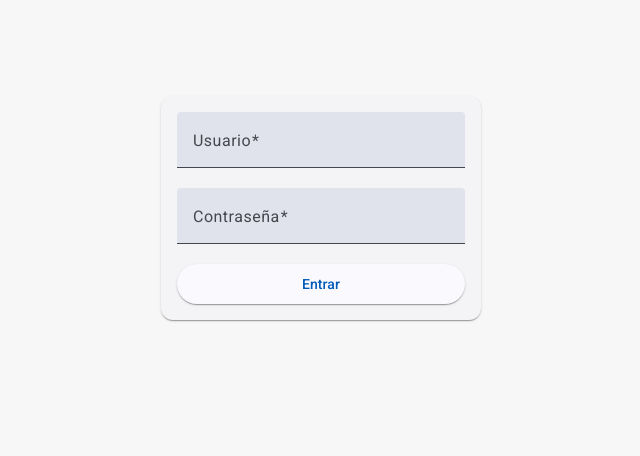
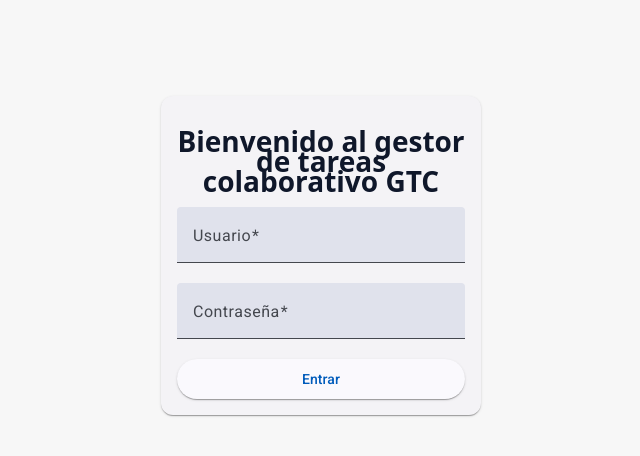
Before and after one commit to Josephwebs/webpage-gtc, an Angular app: page /login in a window 1280 px wide. Shown: the top 456 px of the page, without its empty margins (319-959 px from the left). Built offline with nearby package versions, Linux system fonts and the light colour scheme.

Commit message:
feat(login): add welcome title

```diff
--- a/src/app/pages/login/login.component.css
+++ b/src/app/pages/login/login.component.css
@@ -3,6 +3,10 @@
   margin: 5rem auto;
   padding: 1rem;
 }
+.login-title {
+  text-align: center;
+  margin-bottom: 1rem;
+}
 .full-width {
   width: 100%;
 }
--- a/src/app/pages/login/login.component.html
+++ b/src/app/pages/login/login.component.html
@@ -1,4 +1,5 @@
 <mat-card class="login-card" [@fadeIn]>
+  <h1 class="login-title">Bienvenido al gestor de tareas colaborativo GTC</h1>
   <form [formGroup]="form" (ngSubmit)="submit()" aria-label="Formulario de login">
     <mat-form-field appearance="fill" class="full-width">
       <mat-label>Usuario</mat-label>
```
